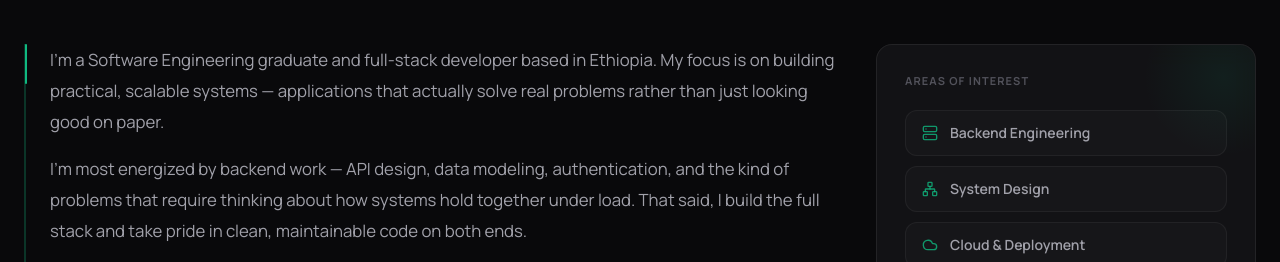
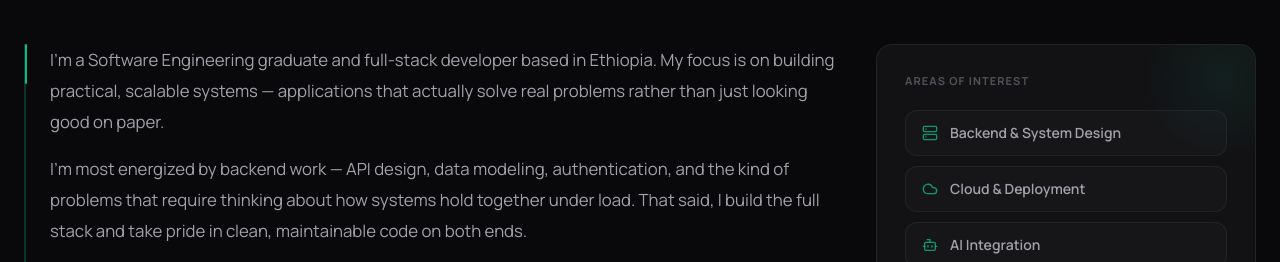
Before and after one commit to AbdulkerimJ/AbdulkerimJ.github.io, a React (Vite) app: page / in a window 1280 px wide. Shown: the part 1060-1322 px from the top of the page. Built offline with nearby package versions, Linux system fonts and the light colour scheme.

Commit message:
feat: add areas of interest in about.

```diff
--- a/src/sections/About.jsx
+++ b/src/sections/About.jsx
@@ -2,8 +2,7 @@ import { useScrollReveal } from '@/hooks/useScrollReveal';
 import { Server, Network, Cloud, Bot } from 'lucide-react';
 
 const interests = [
-  { label: 'Backend Engineering', icon: <Server className="w-4 h-4 text-accent/80" /> },
-  { label: 'System Design', icon: <Network className="w-4 h-4 text-accent/80" /> },
+  { label: 'Backend & System Design', icon: <Server className="w-4 h-4 text-accent/80" /> },
   { label: 'Cloud & Deployment', icon: <Cloud className="w-4 h-4 text-accent/80" /> },
   { label: 'AI Integration', icon: <Bot className="w-4 h-4 text-accent/80" /> },
 ];
```
